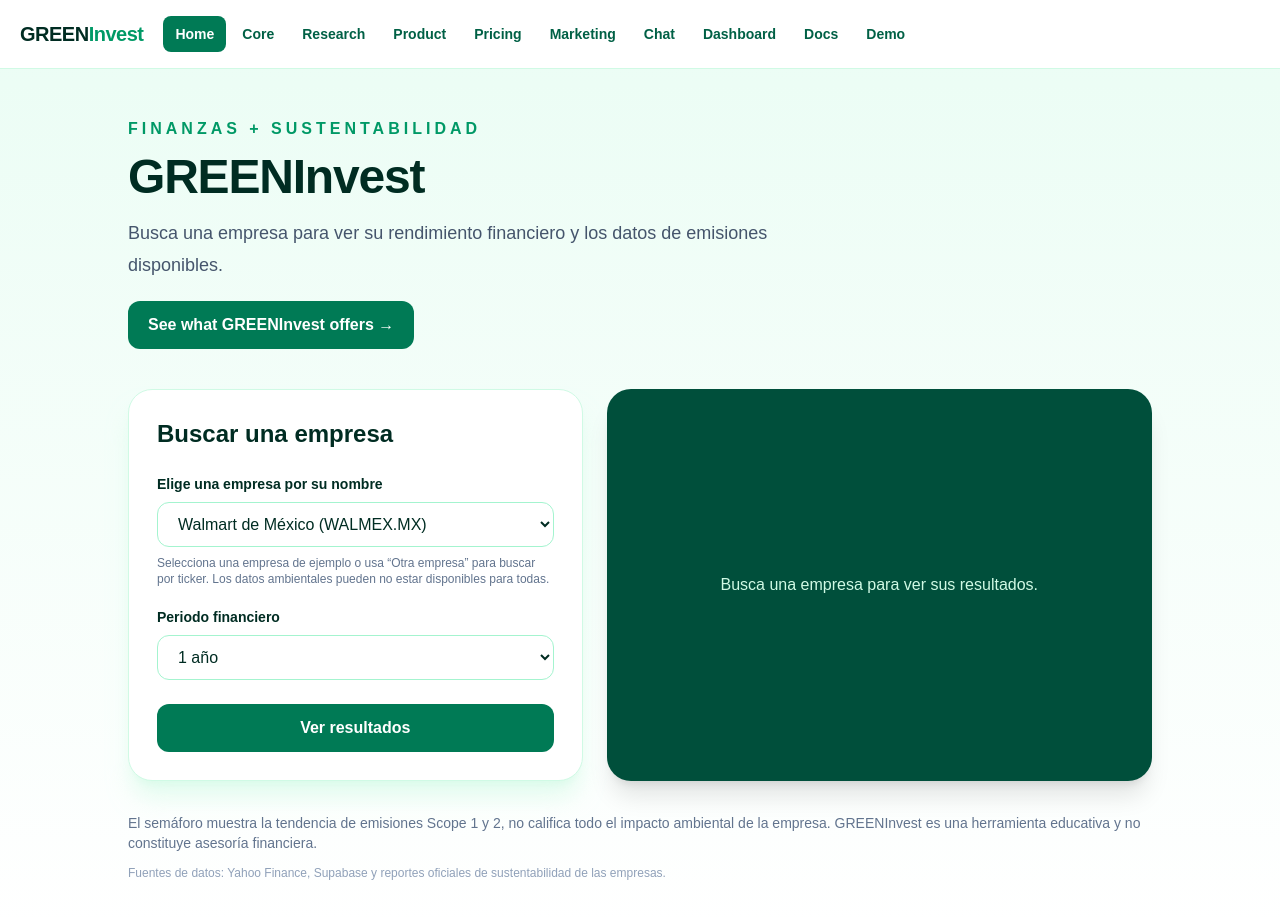
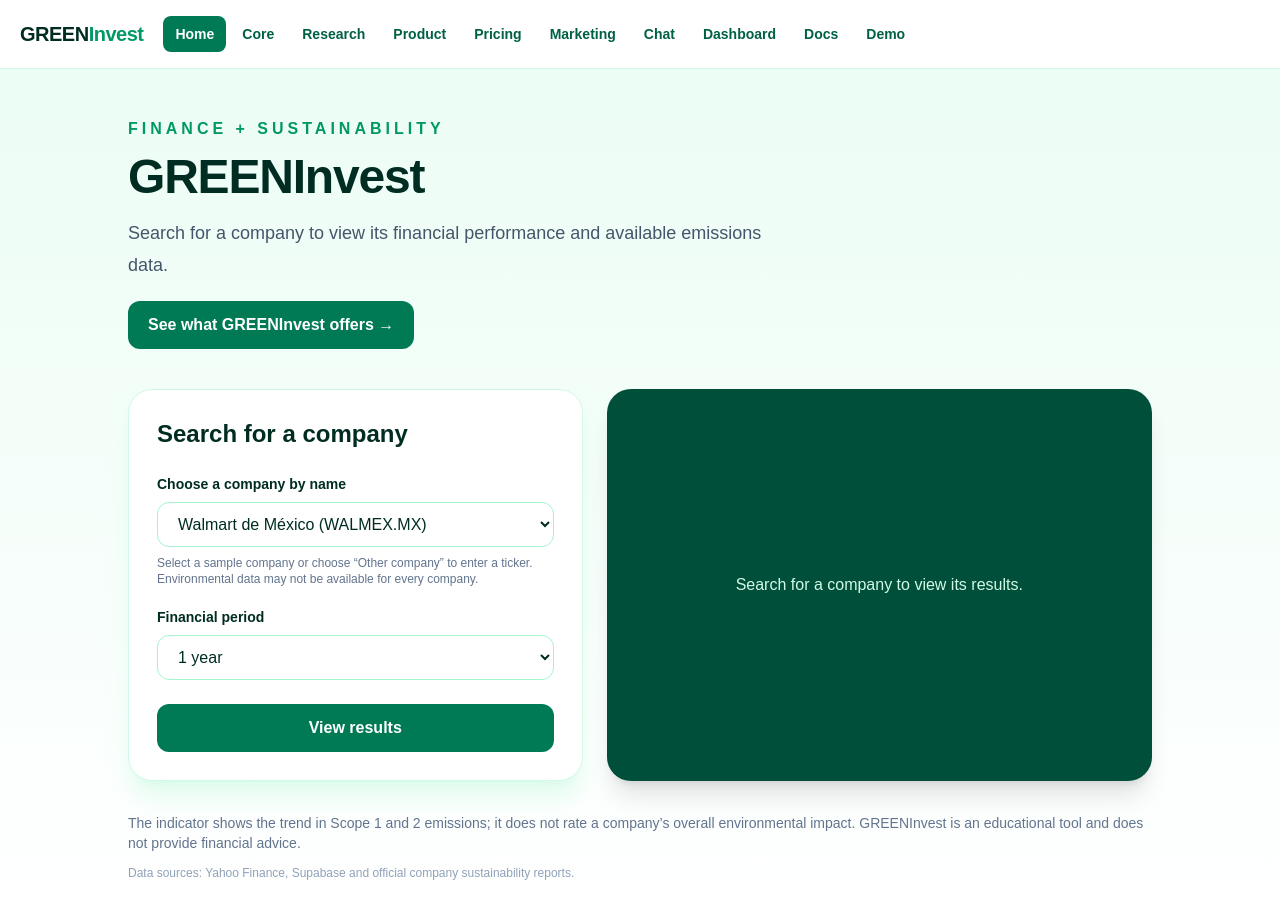
Before and after one commit to sofiacoria-afk/GreenInvest, a Next.js app: page / in a window 1280 px wide. Shown: the top 918 px of the page. Built offline with nearby package versions, Linux system fonts and the light colour scheme.

Commit message:
Week 6 regression: restore consistent English Home and API messages

```diff
--- a/src/app/layout.tsx
+++ b/src/app/layout.tsx
@@ -6,14 +6,14 @@ export const viewport: Viewport = { width: "device-width", initialScale: 1 };
 
 export const metadata: Metadata = {
   title: "GREENInvest",
-  description: "Compara rendimiento financiero e impacto ambiental.",
+  description: "Explore financial performance and environmental data.",
 };
 
 export default function RootLayout({
   children,
 }: Readonly<{ children: React.ReactNode }>) {
   return (
-    <html lang="es">
+    <html lang="en">
       <body><SiteNavigation />{children}</body>
     </html>
   );
--- a/src/app/page.tsx
+++ b/src/app/page.tsx
@@ -37,10 +37,10 @@ type EnvironmentResult = {
 };
 
 const periodNames: Record<string, string> = {
-  "1mo": "1 mes",
-  "6mo": "6 meses",
-  "1y": "1 año",
-  "5y": "5 años",
+  "1mo": "1 month",
+  "6mo": "6 months",
+  "1y": "1 year",
+  "5y": "5 years",
 };
 
 const statusStyles = {
@@ -81,7 +81,7 @@ export default function Home() {
 
       if (!stockResponse.ok) {
         throw new Error(
-          stockData.error ?? "No fue posible consultar la empresa."
+          stockData.error ?? "Could not retrieve the company."
         );
       }
 
@@ -95,7 +95,7 @@ export default function Home() {
       setError(
         searchError instanceof Error
           ? searchError.message
-          : "Ocurrió un error inesperado."
+          : "An unexpected error occurred."
       );
     } finally {
       setLoading(false);
@@ -109,11 +109,11 @@ export default function Home() {
       <section className="mx-auto w-full min-w-0 max-w-5xl">
         <header className="mb-10">
           <p className="max-w-full break-words text-sm font-semibold uppercase tracking-[0.15em] text-emerald-600 sm:text-base sm:tracking-[0.25em]">
-            Finanzas + sustentabilidad
+            Finance + Sustainability
           </p>
           <h1 className="mt-3 break-words text-4xl font-bold tracking-tight sm:text-5xl">GREENInvest</h1>
           <p className="mt-4 max-w-2xl text-lg leading-8 text-slate-600">
-            Busca una empresa para ver su rendimiento financiero y los datos de emisiones disponibles.
+            Search for a company to view its financial performance and available emissions data.
           </p>
           <Link href="/product" className="mt-5 inline-flex max-w-full flex-wrap items-center rounded-xl bg-emerald-700 px-4 py-3 text-sm font-semibold text-white hover:bg-emerald-800 sm:px-5 sm:text-base">See what GREENInvest offers →</Link>
         </header>
@@ -123,9 +123,9 @@ export default function Home() {
             onSubmit={searchStock}
             className="min-w-0 rounded-3xl border border-emerald-100 bg-white p-5 shadow-xl shadow-emerald-100/60 sm:p-7"
           >
-            <h2 className="text-2xl font-semibold">Buscar una empresa</h2>
+            <h2 className="text-2xl font-semibold">Search for a company</h2>
             <label className="mt-6 block text-sm font-semibold" htmlFor="company">
-              Elige una empresa por su nombre
+              Choose a company by name
             </label>
             <select
               id="company"
@@ -146,33 +146,33 @@ export default function Home() {
                   {company.name} ({company.ticker})
                 </option>
               ))}
-              <option value="other">Otra empresa (escribir ticker)</option>
+              <option value="other">Other company (enter ticker)</option>
             </select>
             {customTicker && (
               <>
                 <label className="mt-4 block text-sm font-semibold" htmlFor="ticker">
-                  Ticker de Yahoo Finance
+                  Yahoo Finance ticker
                 </label>
                 <input
                   id="ticker"
                   value={ticker}
                   onChange={(event) => setTicker(event.target.value)}
-                  placeholder="Ej. WALMEX.MX o AAPL"
+                  placeholder="e.g., WALMEX.MX or AAPL"
                   required
                   className="mt-2 w-full rounded-xl border border-emerald-200 px-4 py-3 outline-none focus:border-emerald-500"
                 />
                 <p className="mt-2 text-xs text-slate-500">
-                  Para empresas mexicanas normalmente se agrega .MX al ticker.
+                  Mexican stock symbols usually end in .MX.
                 </p>
               </>
             )}
             <p className="mt-2 text-xs text-slate-500">
-              Selecciona una empresa de ejemplo o usa “Otra empresa” para buscar por ticker.
-              Los datos ambientales pueden no estar disponibles para todas.
+              Select a sample company or choose “Other company” to enter a ticker.
+              Environmental data may not be available for every company.
             </p>
 
             <label className="mt-5 block text-sm font-semibold" htmlFor="range">
-              Periodo financiero
+              Financial period
             </label>
             <select
               id="range"
@@ -180,10 +180,10 @@ export default function Home() {
               onChange={(event) => setRange(event.target.value)}
               className="mt-2 w-full rounded-xl border border-emerald-200 bg-white px-4 py-3"
             >
-              <option value="1mo">1 mes</option>
-              <option value="6mo">6 meses</option>
-              <option value="1y">1 año</option>
-              <option value="5y">5 años</option>
+              <option value="1mo">1 month</option>
+              <option value="6mo">6 months</option>
+              <option value="1y">1 year</option>
+              <option value="5y">5 years</option>
             </select>
 
             <button
@@ -191,20 +191,20 @@ export default function Home() {
               disabled={loading}
               className="mt-6 w-full rounded-xl bg-emerald-700 px-5 py-3 font-semibold text-white transition hover:bg-emerald-800 disabled:opacity-60"
             >
-              {loading ? "Consultando..." : "Ver resultados"}
+              {loading ? "Loading..." : "View results"}
             </button>
           </form>
 
           <section className="min-w-0 rounded-3xl bg-emerald-900 p-5 text-white shadow-xl sm:p-7">
             {!result && !error && (
               <div className="flex h-full min-h-72 items-center justify-center text-center text-emerald-100">
-                Busca una empresa para ver sus resultados.
+                Search for a company to view its results.
               </div>
             )}
 
             {error && (
               <div className="rounded-2xl bg-red-50 p-5 text-red-800">
-                <p className="font-semibold">No pudimos mostrar el resultado</p>
+                <p className="font-semibold">Could not display results</p>
                 <p className="mt-2 text-sm">{error}</p>
               </div>
             )}
@@ -218,9 +218,9 @@ export default function Home() {
 
                 <div className="mt-8 grid grid-cols-2 gap-4">
                   <div className="rounded-2xl bg-white/10 p-5">
-                    <p className="text-sm text-emerald-200">Precio actual</p>
+                    <p className="text-sm text-emerald-200">Current price</p>
                     <p className="mt-2 text-2xl font-bold">
-                      {result.currentPrice.toLocaleString("es-MX", {
+                      {result.currentPrice.toLocaleString("en-US", {
                         maximumFractionDigits: 2,
                       })}{" "}
                       {result.currency}
@@ -228,7 +228,7 @@ export default function Home() {
                   </div>
                   <div className="rounded-2xl bg-white/10 p-5">
                     <p className="text-sm text-emerald-200">
-                      Rendimiento · {periodNames[result.range]}
+                      Return · {periodNames[result.range]}
                     </p>
                     <p
                       className={`mt-2 text-2xl font-bold ${
@@ -242,8 +242,8 @@ export default function Home() {
                 </div>
 
                 <p className="mt-6 text-xs text-emerald-200">
-                  Fuente: {result.source}. Rendimiento calculado con el primer y
-                  último precio ajustado disponible.
+                  Source: {result.source}. Return calculated using the first and
+                  last available adjusted price.
                 </p>
               </>
             )}
@@ -269,7 +269,7 @@ export default function Home() {
             {environment.changePercent !== undefined && (
               <div className="mt-4 text-sm">
                 <p>
-                  Cambio de Scope 1 + 2:{" "}
+                  Change in Scope 1 + 2:{" "}
                   <strong>
                     {environment.changePercent > 0 ? "+" : ""}
                     {environment.changePercent.toFixed(2)}%
@@ -277,8 +277,8 @@ export default function Home() {
                   ({environment.previousYear}–{environment.latestYear})
                 </p>
                 <p className="mt-1">
-                  Total más reciente:{" "}
-                  {environment.latestTotal?.toLocaleString("es-MX")}{" "}
+                  Latest total:{" "}
+                  {environment.latestTotal?.toLocaleString("en-US")}{" "}
                   {environment.unit}
                 </p>
               </div>
@@ -291,20 +291,20 @@ export default function Home() {
                 target="_blank"
                 rel="noreferrer"
               >
-                Ver fuente: {environment.sourceName}
+                View source: {environment.sourceName}
               </a>
             )}
           </section>
         )}
 
         <p className="mt-8 text-sm text-slate-500">
-          El semáforo muestra la tendencia de emisiones Scope 1 y 2, no califica
-          todo el impacto ambiental de la empresa. GREENInvest es una herramienta
-          educativa y no constituye asesoría financiera.
+          The indicator shows the trend in Scope 1 and 2 emissions; it does not rate
+          a company’s overall environmental impact. GREENInvest is an educational
+          tool and does not provide financial advice.
         </p>
         <p className="mt-3 text-xs text-slate-400">
-          Fuentes de datos: Yahoo Finance, Supabase y reportes oficiales de
-          sustentabilidad de las empresas.
+          Data sources: Yahoo Finance, Supabase and official company
+          sustainability reports.
         </p>
       </section>
     </main>
```
Also changed, not shown: src/app/api/environment/route.ts (+11 -11 lines), src/app/api/stock/route.ts (+6 -6 lines).
